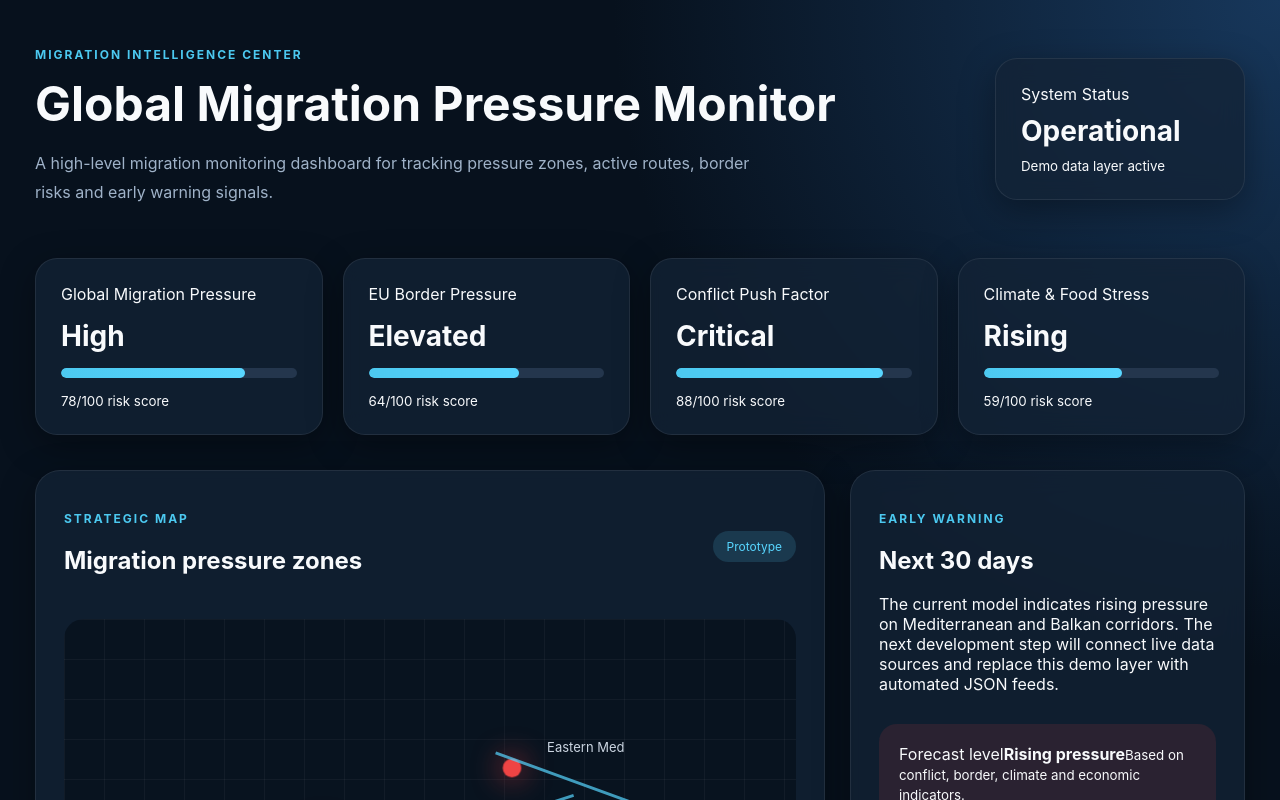
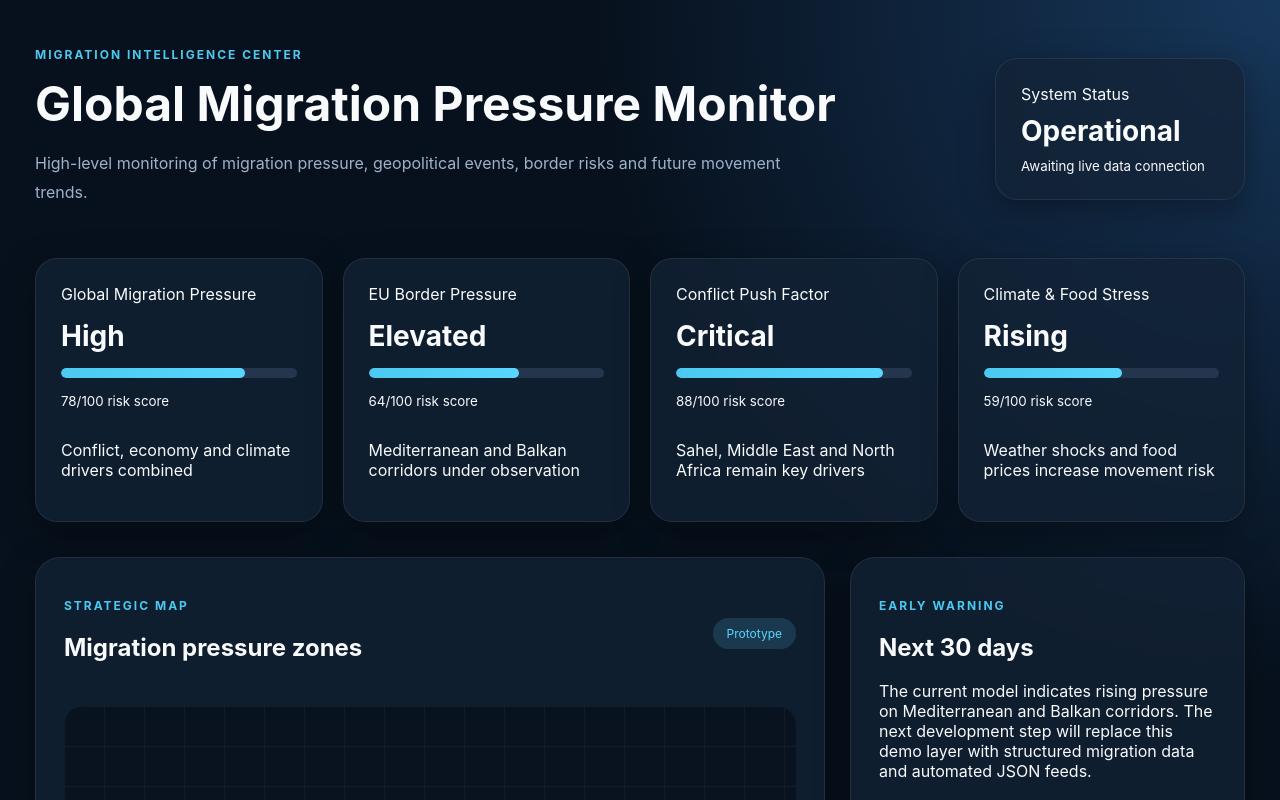
Before and after one commit to mikloshetzer-sketch/migracio-terkep, a React (Vite) app: page / in a window 1280 px wide. Shown: the top 800 px of the page. Built offline with nearby package versions, Linux system fonts and the light colour scheme.

Commit message:
Update App.jsx

```diff
--- a/src/App.jsx
+++ b/src/App.jsx
@@ -1,5 +1,33 @@
 import React from "react";
 import "./style.css";
+import Layout from "./components/Layout";
+
+const indicators = [
+  {
+    label: "Global Migration Pressure",
+    value: "High",
+    score: 78,
+    note: "Conflict, economy and climate drivers combined"
+  },
+  {
+    label: "EU Border Pressure",
+    value: "Elevated",
+    score: 64,
+    note: "Mediterranean and Balkan corridors under observation"
+  },
+  {
+    label: "Conflict Push Factor",
+    value: "Critical",
+    score: 88,
+    note: "Sahel, Middle East and North Africa remain key drivers"
+  },
+  {
+    label: "Climate & Food Stress",
+    value: "Rising",
+    score: 59,
+    note: "Weather shocks and food prices increase movement risk"
+  }
+];
 
 const routes = [
   {
@@ -32,33 +60,9 @@
   }
 ];
 
-const indicators = [
-  { label: "Global Migration Pressure", value: "High", score: 78 },
-  { label: "EU Border Pressure", value: "Elevated", score: 64 },
-  { label: "Conflict Push Factor", value: "Critical", score: 88 },
-  { label: "Climate & Food Stress", value: "Rising", score: 59 }
-];
-
 function App() {
   return (
-    <main className="app-shell">
-      <section className="hero">
-        <div>
-          <p className="eyebrow">Migration Intelligence Center</p>
-          <h1>Global Migration Pressure Monitor</h1>
-          <p className="lead">
-            A high-level migration monitoring dashboard for tracking pressure zones,
-            active routes, border risks and early warning signals.
-          </p>
-        </div>
-
-        <div className="status-card">
-          <span>System Status</span>
-          <strong>Operational</strong>
-          <small>Demo data layer active</small>
-        </div>
-      </section>
-
+    <Layout>
       <section className="kpi-grid">
         {indicators.map((item) => (
           <article className="kpi-card" key={item.label}>
@@ -68,6 +72,7 @@
               <div style={{ width: `${item.score}%` }} />
             </div>
             <small>{item.score}/100 risk score</small>
+            <p>{item.note}</p>
           </article>
         ))}
       </section>
@@ -86,9 +91,11 @@
             <div className="pulse p1" />
             <div className="pulse p2" />
             <div className="pulse p3" />
+
             <div className="route r1" />
             <div className="route r2" />
             <div className="route r3" />
+
             <span className="map-label l1">Central Med</span>
             <span className="map-label l2">Balkans</span>
             <span className="map-label l3">Eastern Med</span>
@@ -98,16 +105,19 @@
         <article className="side-panel">
           <p className="eyebrow">Early Warning</p>
           <h2>Next 30 days</h2>
+
           <p>
-            The current model indicates rising pressure on Mediterranean and Balkan
-            corridors. The next development step will connect live data sources and
-            replace this demo layer with automated JSON feeds.
+            The current model indicates rising pressure on Mediterranean and
+            Balkan corridors. The next development step will replace this demo
+            layer with structured migration data and automated JSON feeds.
           </p>
 
           <div className="forecast-box">
             <span>Forecast level</span>
             <strong>Rising pressure</strong>
-            <small>Based on conflict, border, climate and economic indicators.</small>
+            <small>
+              Based on conflict, border, climate and economic indicators.
+            </small>
           </div>
         </article>
       </section>
@@ -129,6 +139,7 @@
                   {route.from} → {route.to}
                 </p>
               </div>
+
               <div className="route-score">
                 <strong>{route.pressure}</strong>
                 <span>{route.level}</span>
@@ -137,7 +148,7 @@
           ))}
         </div>
       </section>
-    </main>
+    </Layout>
   );
 }
 
```
